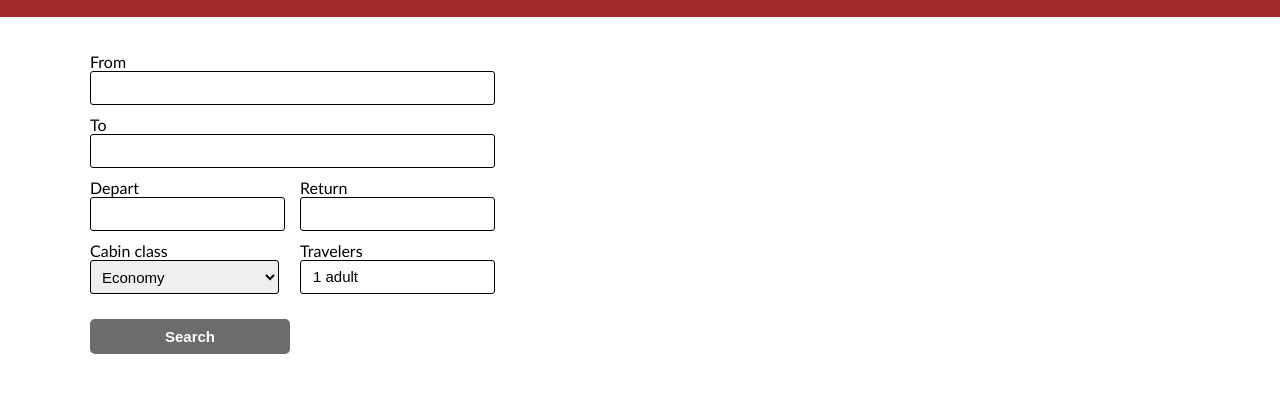
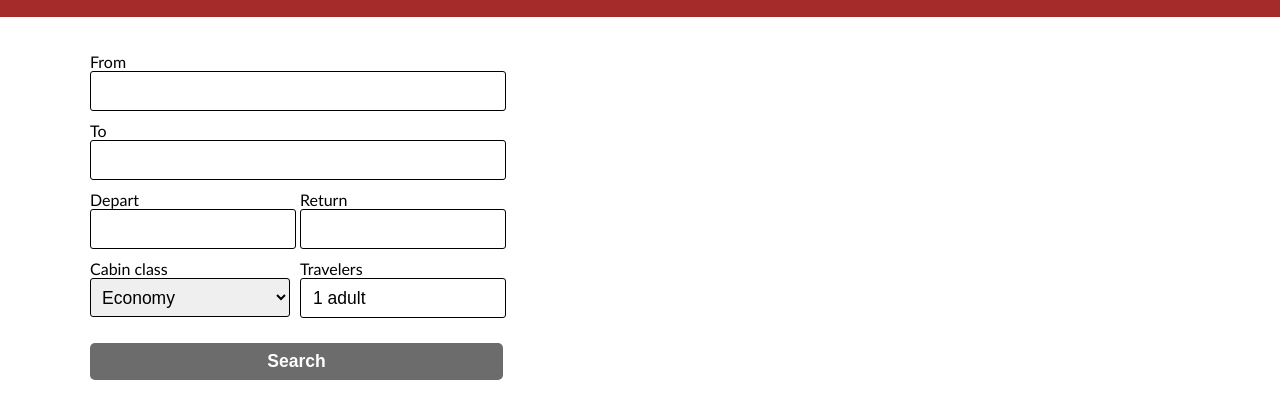
Before and after one commit to isaokozakai/flight-search, a plain HTML site: page index.html in a window 1280 px wide. Shown: the part 62-480 px from the top of the page. Drawn offline with nearby package versions, Linux system fonts and the light colour scheme; no server answers.

Commit message:
Modify the layout

```diff
--- a/css/style.css
+++ b/css/style.css
@@ -14,6 +14,7 @@ body {
 .row {
   display: flex;
   flex-wrap: wrap;
+  justify-content: space-between;
 }
 
 .modal-overlay {
@@ -85,10 +86,6 @@ header {
   background-color: brown;
 }
 
-.row {
-  justify-content: space-between;
-}
-
 header h1 {
   margin: 0;
 }
@@ -112,33 +109,31 @@ main > .row > .container {
 }
 
 #inputForm .input-item-container {
-  margin: 5px 0;
+  margin: 5px 10px 5px 0;
   width: 100%;
 }
 
 #inputForm input {
-  height: 30px;
-  width: 90%;
-  font-size: 15px;
-  line-height: 30px;
+  height: 36px;
+  width: 100%;
+  font-size: 17.5px;
+  line-height: 36px;
   border-radius: 3px;
   border: 1px solid black;
   text-indent: 10px;
 }
 
-#inputForm .airport input {
-  width: 95%;
-}
-
-#inputForm .date, #inputForm .cabinClass, #inputForm .travelers {
-  width: 210px;
+#inputForm .date,
+#inputForm .cabinClass,
+#inputForm .travelers {
+  width: 200px;
 }
 
 #inputForm select {
-  height: 34px;
-  width: 90%;
-  font-size: 15px;
-  line-height: 35px;
+  height: 39px;
+  width: 100%;
+  font-size: 17.5px;
+  line-height: 39px;
   border-radius: 3px;
   border: 1px solid black;
   text-indent: 7px;
@@ -215,10 +210,11 @@ main > .row > .container {
 
 #inputForm label {
   display: block;
-  width: 90%;
+  width: 100%;
 }
 
 .ui-autocomplete{
+  font-size: 17.5px;
 	max-height: 200px;
 	overflow-x: hidden;
 	overflow-y: auto;
@@ -226,18 +222,19 @@ main > .row > .container {
 
 .serch-button-row {
   margin-top: 20px;
+  padding-right: 7px;
 }
 
 button#serch {
-  height: 35px;
-  width: 200px;
-  line-height: 35px;
+  height: 37px;
+  width: 100%;
+  line-height: 37px;
   background-color: #6c6c6c;
   border-radius: 5px;
   border: none;
   cursor: pointer;
   color: #ffffff;
-  font-size: 15px;
+  font-size: 17.5px;
   font-weight: bold;
   padding: 0 10px;
   text-decoration: none;
@@ -249,7 +246,8 @@ button#serch:hover {
   background-color: green;
 }
 
-button#serch:active, button#serch:focus {
+button#serch:active,
+button#serch:focus {
   outline: none;
   box-shadow: 0 0 0 2px #66b0ff;
 }
```
